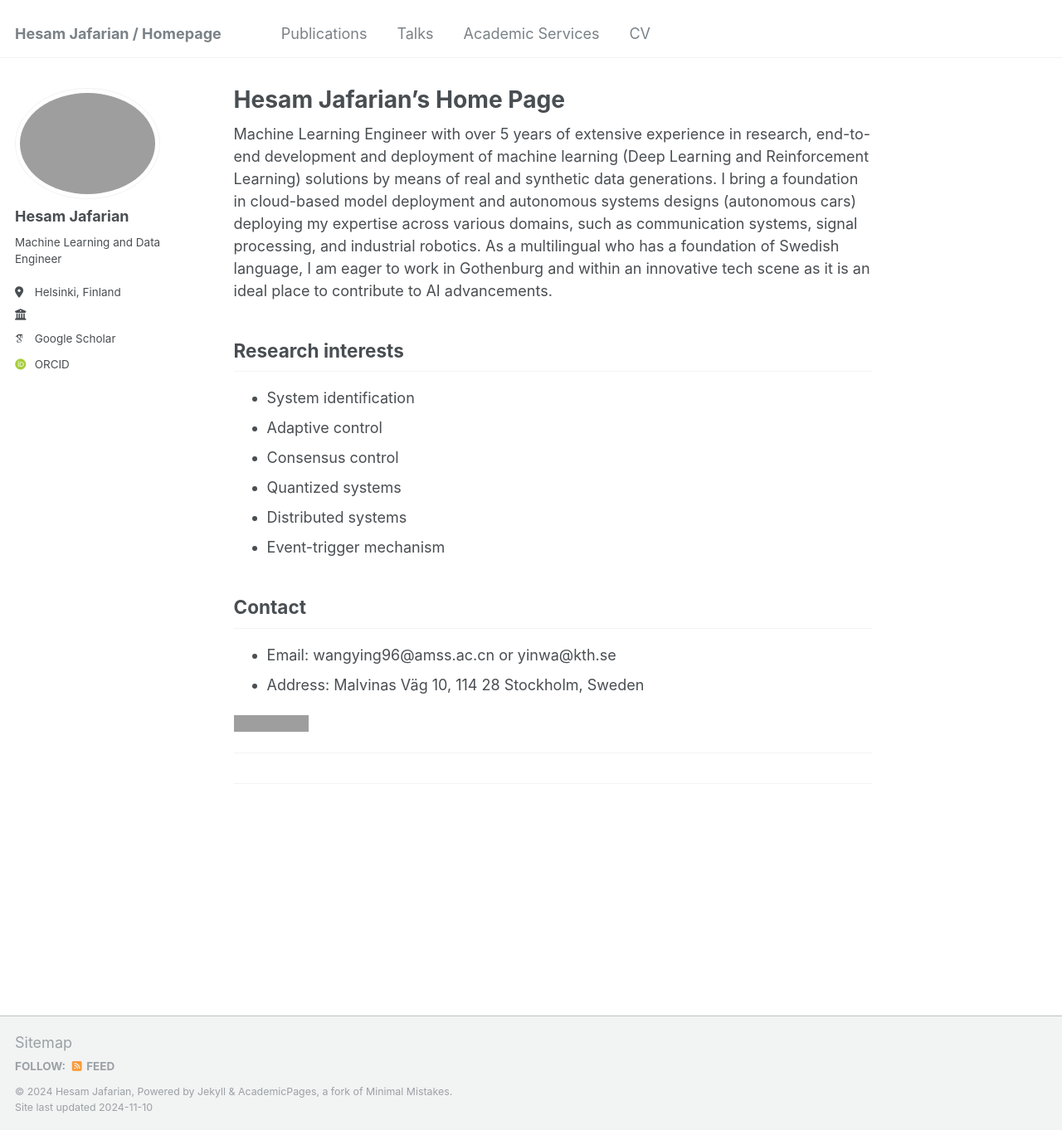
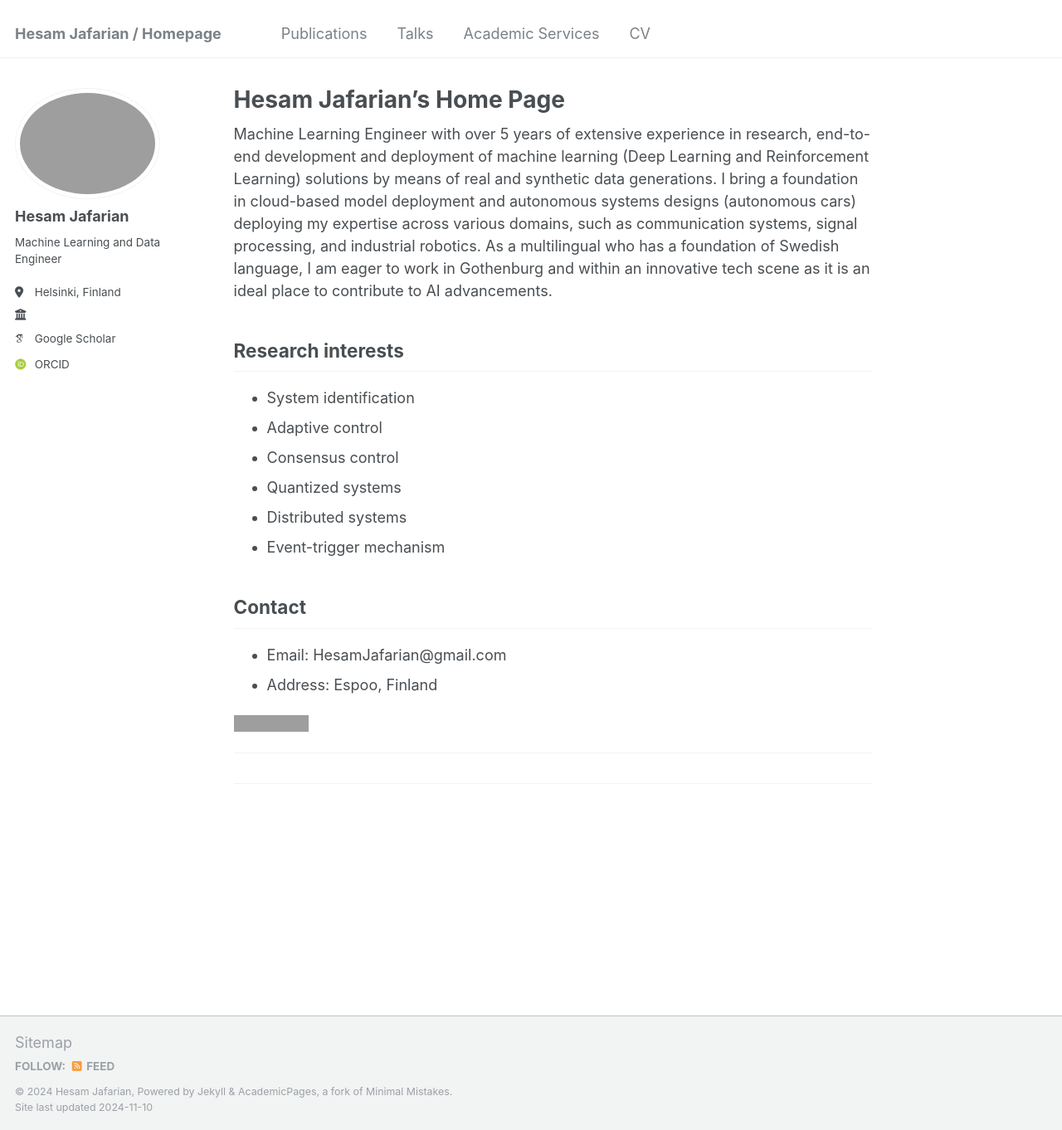
Before and after one commit to hesamjafarian/hesamjafarian.github.io, a Jekyll site: the page built from _pages/about.md, in a window 1280 px wide and 1362 px high. Shown: the whole window at 83% size. Built offline with Jekyll 4.4.1, drawn with Linux system fonts in a browser that asks for light colours; some web fonts are replaced; grey boxes are pictures that could not be loaded.

Commit message:
Update about.md

```diff
--- a/_pages/about.md
+++ b/_pages/about.md
@@ -19,8 +19,8 @@ Machine Learning Engineer with over 5 years of extensive experience in research,
 
 
 ## Contact
-* Email: wangying96@amss.ac.cn  or  yinwa@kth.se
-* Address: Malvinas Väg 10, 114 28 Stockholm, Sweden
+* Email: HesamJafarian@gmail.com
+* Address: Espoo, Finland
 
 <a href="https://clustrmaps.com/site/1c23n"  title="Visit tracker"><img src="//www.clustrmaps.com/map_v2.png?d=kCmh38oCjEhDlhfTENopYvuYyGl8-Ubmj25c5TG9DP8&cl=ffffff" /></a>
 
```
